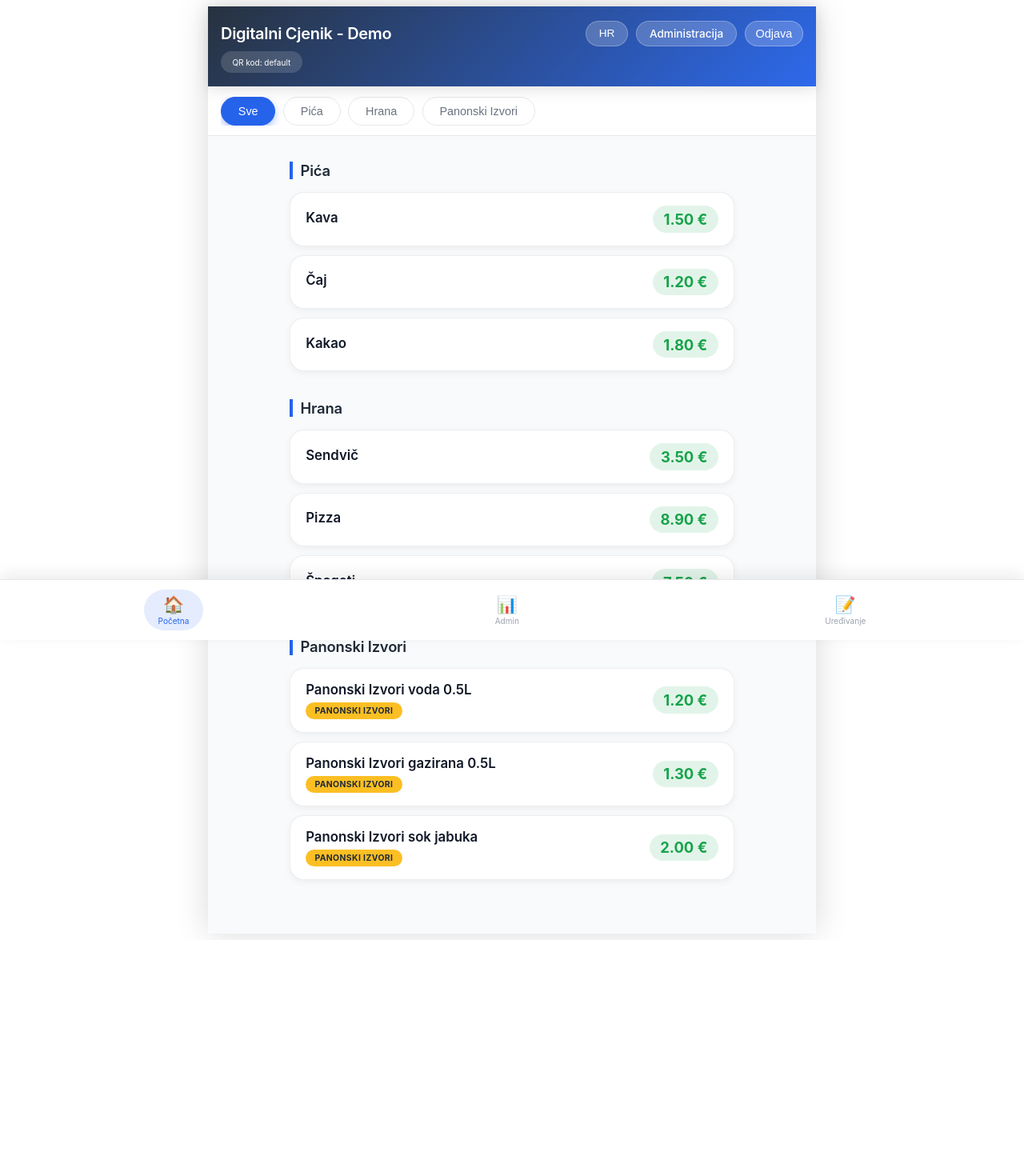
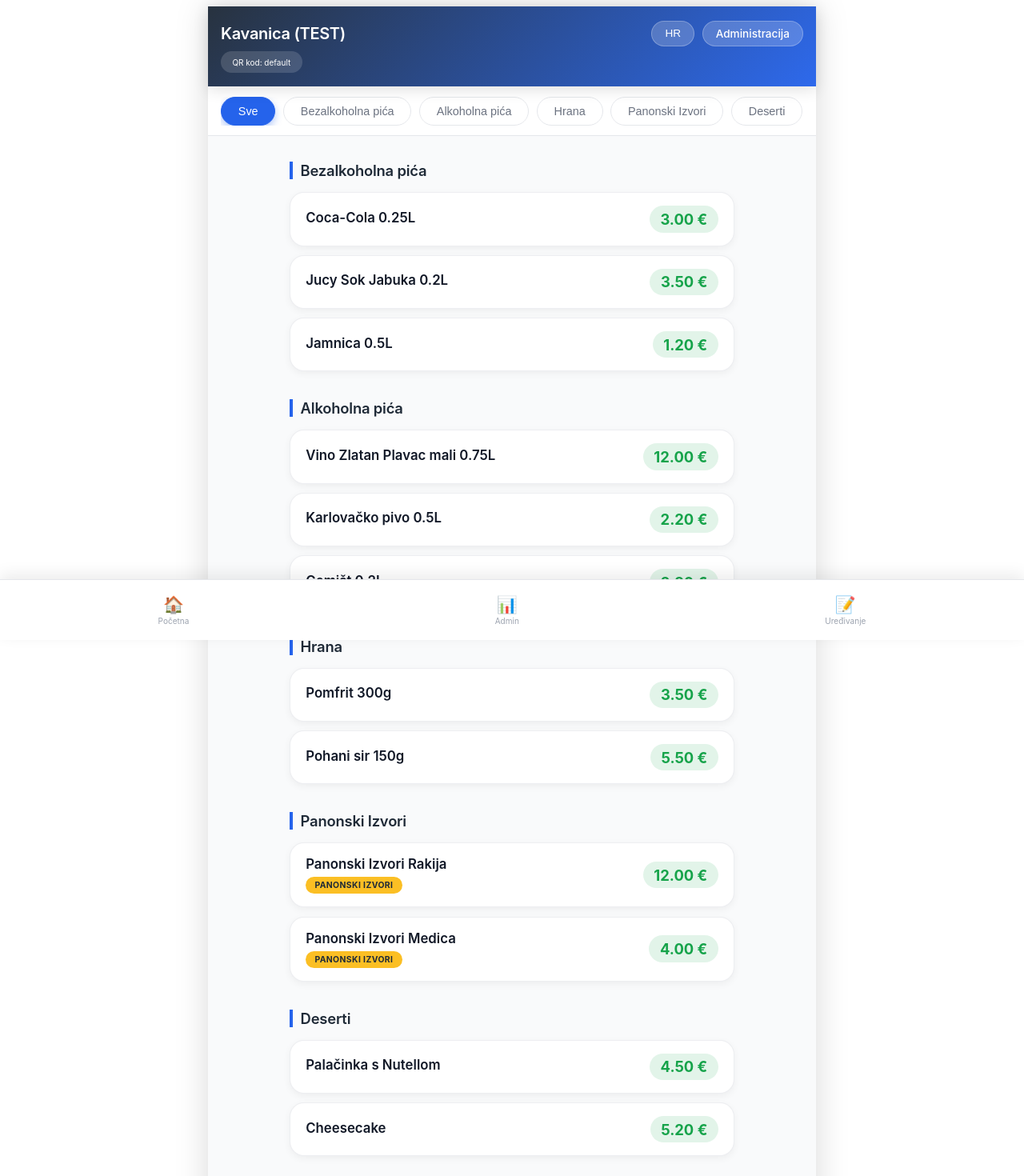
Before and after one commit to drusak21/Frontend-DigitalniCjenik, an Angular app: page /cjenik/default in a window 1280 px wide. Shown: the top 1470 px of the page at 80% size. Before the commit the page ends 1175 px from the top, so only its background shows below. Built offline with nearby package versions, Linux system fonts and the light colour scheme; sample sign-in values are in the browser's storage.

Commit message:
Added QR code Menu

```diff
--- a/src/app/core/models/objekt.model.ts
+++ b/src/app/core/models/objekt.model.ts
@@ -4,6 +4,6 @@ export interface Objekt {
   adresa: string;
   qrKod: string;
   aktivnost: boolean;
-  ugostiteljId: number;
-  putnikId: number;
+  ugostiteljID: number;
+  putnikID: number;
 }
--- a/src/app/pages/javni-cjenik/javni-cjenik.component.html
+++ b/src/app/pages/javni-cjenik/javni-cjenik.component.html
@@ -1,5 +1,5 @@
 <div class="mobile-container">
-  <!-- Header sa nazivom objekta -->
+  <!-- Header -->
   <div class="header">
     <div class="header-top">
       <h1>{{ objektNaziv }}</h1>
@@ -8,24 +8,51 @@
           {{ jezik }}
         </button>
         @if (!isLoggedIn) {
-    <a routerLink="/login" class="login-link">Prijava</a>
+          <a routerLink="/login" class="login-link">{{ getText('prijava') }}</a>
         } @else {
-    <a routerLink="/admin" class="admin-link">Administracija</a>
-    <button (click)="logout()" class="logout-btn">Odjava</button>
+          <a routerLink="/admin" class="admin-link">{{ getText('administracija') }}</a>
         }
       </div>
     </div>
 
-    <!-- QR Kod informacija -->
     <div class="qr-info">
-      <small>QR kod: {{ qrKod }}</small>
+      <small>{{ getText('qrKod') }}: {{ qrKod }}</small>
     </div>
   </div>
 
-  <!-- Kategorije - horizontalno skrolanje (mobile first) -->
+  <!-- Loading State -->
+  @if (loading) {
+    <div class="loading">
+      <div class="loading-spinner"></div>
+      <p>{{ getText('ucitavanje') }}</p>
+    </div>
+  }
+
+  <!-- Error State -->
+  @if (error && !loading) {
+    <div class="error-state">
+      <div class="error-icon">⚠️</div>
+      <p>{{ getText('error') }}</p>
+      <button (click)="ucitajPodatke()" class="retry-btn">
+        {{ getText('pokusajPonovo') }}
+      </button>
+    </div>
+  }
+
+  <!-- Content -->
+  @if (!loading && !error) {
+    <!-- Ako nema artikala -->
+    @if (kategorije.length === 0) {
+      <div class="empty-state">
+        <p>{{ getText('nemaArtikala') }}</p>
+      </div>
+    }
+
+    <!-- Kategorije - prikaži samo ako ih ima više od 1 (plus "Sve") -->
+    @if (kategorije.length > 0) {
       <div class="kategorije-container">
         <div class="kategorije-scroll">
-      @for (kategorija of kategorije; track kategorija.id) {
+          @for (kategorija of sveKategorije; track kategorija.id) {
             <button
               class="kategorija-btn"
               [class.active]="aktivnaKategorija === kategorija.id"
@@ -35,24 +62,25 @@
           }
         </div>
       </div>
+    }
 
     <!-- Proizvodi -->
     <div class="proizvodi-container">
       @if (aktivnaKategorija === 0) {
         <!-- Prikaži sve kategorije -->
-      @for (kategorija of kategorije.slice(1); track kategorija.id) {
+        @for (kategorija of kategorije; track kategorija.id) {
           <div class="kategorija-section">
             <h2 class="kategorija-naslov">{{ kategorija.naziv }}</h2>
-          @for (proizvod of kategorija.proizvodi; track proizvod.naziv) {
+            @for (proizvod of kategorija.proizvodi; track proizvod.artiklID) {
               <div class="proizvod-card">
                 <div class="proizvod-info">
-                <h3>{{ proizvod.naziv }}</h3>
-                @if (proizvod.brand === 'PanonskiIzvori') {
+                  <h3>{{ proizvod.artiklNaziv }}</h3>
+                  @if (proizvod.zakljucan) {
                     <span class="brand-badge">Panonski Izvori</span>
                   }
                 </div>
                 <div class="proizvod-cijena">
-                {{ proizvod.cijena }}
+                  {{ formatCijena(proizvod.cijena) }}
                 </div>
               </div>
             }
@@ -64,16 +92,16 @@
           @if (kategorija.id === aktivnaKategorija) {
             <div class="kategorija-section">
               <h2 class="kategorija-naslov">{{ kategorija.naziv }}</h2>
-            @for (proizvod of kategorija.proizvodi; track proizvod.naziv) {
+              @for (proizvod of kategorija.proizvodi; track proizvod.artiklID) {
                 <div class="proizvod-card">
                   <div class="proizvod-info">
-                  <h3>{{ proizvod.naziv }}</h3>
-                  @if (proizvod.brand === 'PanonskiIzvori') {
+                    <h3>{{ proizvod.artiklNaziv }}</h3>
+                    @if (proizvod.zakljucan) {
                       <span class="brand-badge">Panonski Izvori</span>
                     }
                   </div>
                   <div class="proizvod-cijena">
-                  {{ proizvod.cijena }}
+                    {{ formatCijena(proizvod.cijena) }}
                   </div>
                 </div>
               }
@@ -82,19 +110,20 @@
         }
       }
     </div>
+  }
 
-
+  <!-- Bottom Navigation (samo za prijavljene) -->
   @if (isLoggedIn) {
     <div class="bottom-nav">
-      <a routerLink="/" class="nav-item active">
+      <a routerLink="/" class="nav-item" routerLinkActive="active" >
         <span>🏠</span>
         <small>Početna</small>
       </a>
-      <a routerLink="/admin" class="nav-item">
+      <a routerLink="/admin" class="nav-item" routerLinkActive="active">
         <span>📊</span>
         <small>Admin</small>
       </a>
-      <a routerLink="/ugostitelj" class="nav-item">
+      <a routerLink="/dashboard" class="nav-item" routerLinkActive="active">
         <span>📝</span>
         <small>Uređivanje</small>
       </a>
--- a/src/app/pages/javni-cjenik/javni-cjenik.component.ts
+++ b/src/app/pages/javni-cjenik/javni-cjenik.component.ts
@@ -2,6 +2,17 @@ import { CommonModule } from '@angular/common';
 import { Component, OnInit } from '@angular/core';
 import { ActivatedRoute, Router, RouterLink } from '@angular/router';
 import { AuthService } from '../../core/services/auth.service';
+import { CjeniciService } from '../../core/services/cjenici.service';
+import { ObjektiService } from '../../core/services/objekti.service';
+import { KategorijeService } from '../../core/services/kategorija.service';
+import { ArtiklUCjeniku } from '../../core/models/cjenik.model';
+import { Kategorija } from '../../core/models/kategorija.model';
+
+interface KategorijaPrikaz {
+  id: number;
+  naziv: string;
+  proizvodi: ArtiklUCjeniku[];
+}
 
 @Component({
   selector: 'app-javni-cjenik',
@@ -12,66 +23,183 @@ import { AuthService } from '../../core/services/auth.service';
 })
 export class JavniCjenikComponent implements OnInit {
   qrKod: string = '';
-  objektNaziv: string = 'Caffe Bar Primjer';
-  kategorije: any[] = [];
+  objektNaziv: string = 'Učitavanje...';
+  kategorije: KategorijaPrikaz[] = [];
   aktivnaKategorija: number = 0;
   jezik: string = 'HR';
   isLoggedIn: boolean = false;
+  loading: boolean = true;
+  error: boolean = false;
 
-  constructor(private route: ActivatedRoute, private authService: AuthService, private router: Router) {}
+  // Mapa kategorija prema tvojoj bazi
+  kategorijeMap: Map<number, string> = new Map([
+    [1, 'Bezalkoholna pića'],
+    [2, 'Alkoholna pića'],
+    [3, 'Hrana'],
+    [4, 'Panonski Izvori'],
+    [5, 'Deserti'],
+    [6, 'Topli napitci']
+  ]);
+
+  // Prijevodi
+  translations: any = {
+    HR: {
+      sve: 'Sve',
+      prijava: 'Prijava',
+      administracija: 'Administracija',
+      qrKod: 'QR kod',
+      ucitavanje: 'Učitavanje...',
+      error: 'Došlo je do greške',
+      pokusajPonovo: 'Pokušaj ponovo',
+      nemaArtikala: 'Nema artikala u cjeniku'
+    },
+    EN: {
+      sve: 'All',
+      prijava: 'Login',
+      administracija: 'Administration',
+      qrKod: 'QR code',
+      ucitavanje: 'Loading...',
+      error: 'An error occurred',
+      pokusajPonovo: 'Try again',
+      nemaArtikala: 'No items in menu'
+    }
+  };
+
+  constructor(
+    private route: ActivatedRoute,
+    private objektiService: ObjektiService,
+    private cjeniciService: CjeniciService,
+    private kategorijeService: KategorijeService,
+    private authService: AuthService
+  ) {}
 
   ngOnInit() {
-     this.qrKod = this.route.snapshot.paramMap.get('qrKod') || 'default';
-
-  if (this.qrKod === 'default') {
-
-    this.objektNaziv = 'Digitalni Cjenik - Demo';
-  }
-
-  this.provjeriPrijavu();
-  this.ucitajCjenik();
+    this.qrKod = this.route.snapshot.paramMap.get('qrKod') || 'default';
+    this.provjeriPrijavu();
+    this.ucitajPodatke();
   }
 
   provjeriPrijavu() {
-    this.isLoggedIn = !!localStorage.getItem('token');
+    this.isLoggedIn = this.authService.isLoggedIn();
   }
 
-  ucitajCjenik() {
+  ucitajPodatke() {
+    this.loading = true;
 
-    this.kategorije = [
-      {
-        id: 0,
-        naziv: 'Sve',
-        proizvodi: []
+    if (this.qrKod === 'default') {
+      this.ucitajTestPodatke();
+      return;
+    }
+
+    // 1. Dohvati objekt po QR kodu
+    this.objektiService.getObjektByQR(this.qrKod).subscribe({
+      next: (objekt) => {
+        this.objektNaziv = objekt.naziv;
+
+        // 2. Dohvati aktivni cjenik za taj objekt
+        this.cjeniciService.getAktivniCjenik(objekt.id).subscribe({
+          next: (cjenik) => {
+            if (cjenik && cjenik.artikli && cjenik.artikli.length > 0) {
+              // Grupiraj artikle po kategorijama
+              this.kategorije = this.grupirajPoKategorijama(cjenik.artikli);
+            } else {
+              this.kategorije = [];
+            }
+            this.loading = false;
+          },
+          error: (err) => {
+            console.error('Greška pri učitavanju cjenika:', err);
+            this.error = true;
+            this.loading = false;
+          }
+        });
       },
-      {
-        id: 1,
-        naziv: 'Pića',
-        proizvodi: [
-          { naziv: 'Kava', cijena: '1.50 €', brand: 'Lavazza' },
-          { naziv: 'Čaj', cijena: '1.20 €', brand: 'Franck' },
-          { naziv: 'Kakao', cijena: '1.80 €', brand: 'Franck' }
-        ]
-      },
-      {
-        id: 2,
-        naziv: 'Hrana',
-        proizvodi: [
-          { naziv: 'Sendvič', cijena: '3.50 €', brand: 'Lokalno' },
-          { naziv: 'Pizza', cijena: '8.90 €', brand: 'Lokalno' },
-          { naziv: 'Špageti', cijena: '7.50 €', brand: 'Lokalno' }
-        ]
-      },
-      {
-        id: 3,
-        naziv: 'Panonski Izvori',
-        proizvodi: [
-          { naziv: 'Panonski Izvori voda 0.5L', cijena: '1.20 €', brand: 'PanonskiIzvori' },
-          { naziv: 'Panonski Izvori gazirana 0.5L', cijena: '1.30 €', brand: 'PanonskiIzvori' },
-          { naziv: 'Panonski Izvori sok jabuka', cijena: '2.00 €', brand: 'PanonskiIzvori' }
-        ]
+      error: (err) => {
+        console.error('Greška pri učitavanju objekta:', err);
+        this.error = true;
+        this.loading = false;
       }
+    });
+  }
+
+  // Grupiranje artikala po kategorijama
+  grupirajPoKategorijama(artikli: ArtiklUCjeniku[]): KategorijaPrikaz[] {
+    const grupe = new Map<number, KategorijaPrikaz>();
+
+    artikli.forEach(artikl => {
+      // Dohvati kategoriju za artikl prema ID-u
+      const kategorijaId = this.getKategorijaZaArtikl(artikl.artiklID);
+      const kategorijaNaziv = this.kategorijeMap.get(kategorijaId) || 'Ostalo';
+
+      if (!grupe.has(kategorijaId)) {
+        grupe.set(kategorijaId, {
+          id: kategorijaId,
+          naziv: kategorijaNaziv,
+          proizvodi: []
+        });
+      }
+
+      grupe.get(kategorijaId)?.proizvodi.push(artikl);
+    });
+
+    // Sortiraj kategorije po redoslijedu (1-6)
+    return Array.from(grupe.values()).sort((a, b) => a.id - b.id);
+  }
+
+  // Mapiranje artikala u kategorije prema tvojoj bazi
+  getKategorijaZaArtikl(artiklID: number): number {
+    const mapa: { [key: number]: number } = {
+      // Panonski Izvori (kategorija 4)
+      2: 4, 3: 4,
+      // Bezalkoholna pića (kategorija 1)
+      4: 1, 5: 1, 6: 1,
+      // Alkoholna pića (kategorija 2)
+      7: 2, 8: 2, 9: 2,
+      // Hrana (kategorija 3)
+      10: 3, 11: 3,
+      // Deserti (kategorija 5)
+      12: 5, 13: 5,
+      // Topli napitci (kategorija 6)
+      14: 6, 15: 6, 16: 6
+    };
+
+    return mapa[artiklID] || 1; // Default Bezalkoholna pića ako nema
+  }
+
+  ucitajTestPodatke() {
+    this.objektNaziv = 'Kavanica (TEST)';
+
+    const testArtikli: ArtiklUCjeniku[] = [
+      // Panonski Izvori (kategorija 4)
+      { artiklID: 2, artiklNaziv: 'Panonski Izvori Rakija', cijena: 12.00, redoslijedPrikaza: 1, zakljucan: true },
+      { artiklID: 3, artiklNaziv: 'Panonski Izvori Medica', cijena: 4.00, redoslijedPrikaza: 2, zakljucan: true },
+
+      // Bezalkoholna pića (kategorija 1)
+      { artiklID: 4, artiklNaziv: 'Coca-Cola 0.25L', cijena: 3.00, redoslijedPrikaza: 3, zakljucan: false },
+      { artiklID: 5, artiklNaziv: 'Jucy Sok Jabuka 0.2L', cijena: 3.50, redoslijedPrikaza: 4, zakljucan: false },
+      { artiklID: 6, artiklNaziv: 'Jamnica 0.5L', cijena: 1.20, redoslijedPrikaza: 5, zakljucan: false },
+
+      // Alkoholna pića (kategorija 2)
+      { artiklID: 7, artiklNaziv: 'Vino Zlatan Plavac mali 0.75L', cijena: 12.00, redoslijedPrikaza: 6, zakljucan: false },
+      { artiklID: 8, artiklNaziv: 'Karlovačko pivo 0.5L', cijena: 2.20, redoslijedPrikaza: 7, zakljucan: false },
+      { artiklID: 9, artiklNaziv: 'Gemišt 0.2L', cijena: 2.80, redoslijedPrikaza: 8, zakljucan: false },
+
+      // Hrana (kategorija 3)
+      { artiklID: 10, artiklNaziv: 'Pomfrit 300g', cijena: 3.50, redoslijedPrikaza: 9, zakljucan: false },
+      { artiklID: 11, artiklNaziv: 'Pohani sir 150g', cijena: 5.50, redoslijedPrikaza: 10, zakljucan: false },
+
+      // Deserti (kategorija 5)
+      { artiklID: 12, artiklNaziv: 'Palačinka s Nutellom', cijena: 4.50, redoslijedPrikaza: 11, zakljucan: false },
+      { artiklID: 13, artiklNaziv: 'Cheesecake', cijena: 5.20, redoslijedPrikaza: 12, zakljucan: false },
+
+      // Topli napitci (kategorija 6)
+      { artiklID: 14, artiklNaziv: 'Kava s mlijekom', cijena: 1.80, redoslijedPrikaza: 13, zakljucan: false },
+      { artiklID: 15, artiklNaziv: 'Čaj od šipka', cijena: 1.50, redoslijedPrikaza: 14, zakljucan: false },
+      { artiklID: 16, artiklNaziv: 'Topla čokolada', cijena: 2.50, redoslijedPrikaza: 15, zakljucan: false }
     ];
+
+    this.kategorije = this.grupirajPoKategorijama(testArtikli);
+    this.loading = false;
   }
 
   promijeniKategoriju(id: number) {
@@ -82,9 +210,34 @@ export class JavniCjenikComponent implements OnInit {
     this.jezik = this.jezik === 'HR' ? 'EN' : 'HR';
   }
 
-  logout() {
-  this.authService.logout();
-  this.isLoggedIn = false;
-  this.router.navigate(['/cjenik', this.qrKod]);
+  getText(key: string): string {
+    return this.translations[this.jezik][key] || key;
+  }
+
+  formatCijena(cijena: number): string {
+    return cijena.toFixed(2) + ' €';
+  }
+
+  get sveKategorije() {
+    if (!this.kategorije || this.kategorije.length === 0) {
+      return [{ id: 0, naziv: this.getText('sve'), proizvodi: [] }];
+    }
+
+    return [
+      { id: 0, naziv: this.getText('sve'), proizvodi: [] },
+      ...this.kategorije
+    ];
+  }
+
+  get filtriraniProizvodi() {
+    if (!this.kategorije || this.kategorije.length === 0) {
+      return [];
+    }
+
+    if (this.aktivnaKategorija === 0) {
+      return this.kategorije;
+    } else {
+      return this.kategorije.filter(k => k.id === this.aktivnaKategorija);
+    }
+  }
 }
-}
```
Also changed, not shown: src/app/core/models/cjenik.model.ts (+15 -5 lines), src/app/core/models/kategorija.model.ts (added, +19 -0 lines), src/app/core/services/cjenici.service.ts (added, +29 -0 lines), src/app/core/services/kategorija.service.ts (added, +19 -0 lines), src/app/core/services/objekti.service.ts (added, +20 -0 lines). Lines whose indentation alone changed are shown as unchanged.
